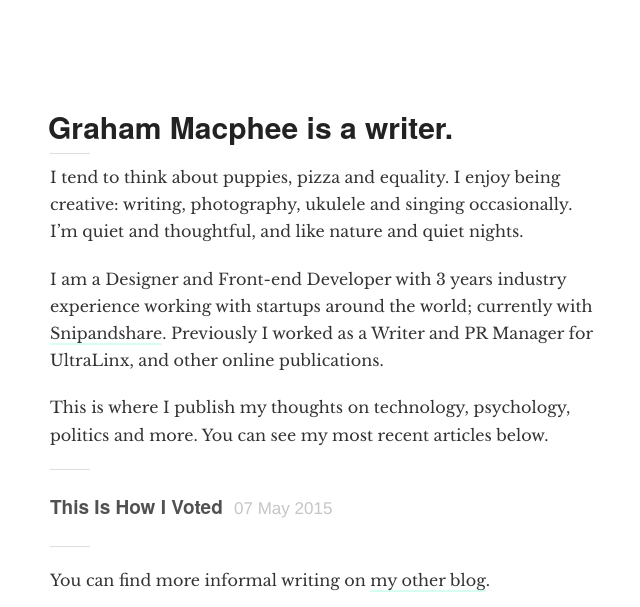
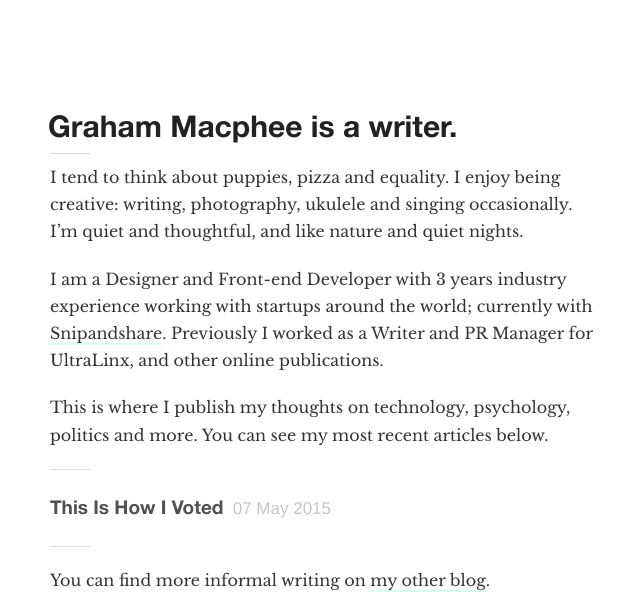
Before and after one commit to gmph/gmph.github.io, a Jekyll site: the page built from index.md, in a window 1280 px wide. Shown: the top 607 px of the page, without its empty margins (315-955 px from the left). Built offline with Jekyll 4.4.1, drawn with Linux system fonts in a browser that asks for light colours; nearby versions of some CDN libraries; some web fonts are replaced.

Commit message:
Font fix, loading update, post list design updates

```diff
--- a/_layouts/default.html
+++ b/_layouts/default.html
@@ -98,7 +98,7 @@
 		    		$('.block').css('opacity','1');
 		    		$('body').css('overflow-y','scroll');
 		    	},400);
-	    	},1000);
+	    	},1200);
     	},200);
 	});
 
--- a/_layouts/landing.html
+++ b/_layouts/landing.html
@@ -86,7 +86,7 @@
 		    		$('.block').css('opacity','1');
 		    		$('body').css('overflow-y','scroll');
 		    	},400);
-	    	},1000);
+	    	},1200);
     	},200);
 	});
 
--- a/res/css/main.css
+++ b/res/css/main.css
@@ -6,19 +6,19 @@
 
 @font-face {
     font-family: 'Helvetica Neue';
-    src: url('{{ site.url }}/res/font/hnl.ttf') format('truetype');
+    src: url('../font/hnl.ttf') format('truetype');
   	font-weight: 300;
 }
 
 @font-face {
     font-family: 'Helvetica Neue';
-    src: url('{{ site.url }}/res/font/hnm.ttf') format('truetype');
+    src: url('../font/hnm.ttf') format('truetype');
   	font-weight: 400;
 }
 
 @font-face {
     font-family: 'Helvetica Neue';
-    src: url('{{ site.url }}/res/font/hnb.ttf') format('truetype');
+    src: url('../font/hnb.ttf') format('truetype');
   	font-weight: 700;
 }
 
@@ -205,8 +205,7 @@
 }
 
 span.postitemmeta {
-    margin-left:6px;
-    font-family: "Helvetica Neue", "HelveticaNeue-Light", "Helvetica Neue Light", Helvetica, "Open Sans", Arial, "Lucida Grande", sans-serif !important;
+    margin-left:4px;
     font-size:17px;
     font-weight: 300;
     color:#bbb;
@@ -356,6 +355,20 @@
 		margin: 0 0 44px 0;
 	}
 
+    li.postitem {
+        font-size:18px;
+    }
+
+    span.postitemmeta {
+        display: block;
+        margin:-10px 0 0 0;
+        font-size:14px;
+    }
+
+    /*div.block div.links a {
+        font-size:15px;
+    }*/
+
 	a div.footerimg {
 		position: relative;
 		top:0;
```
